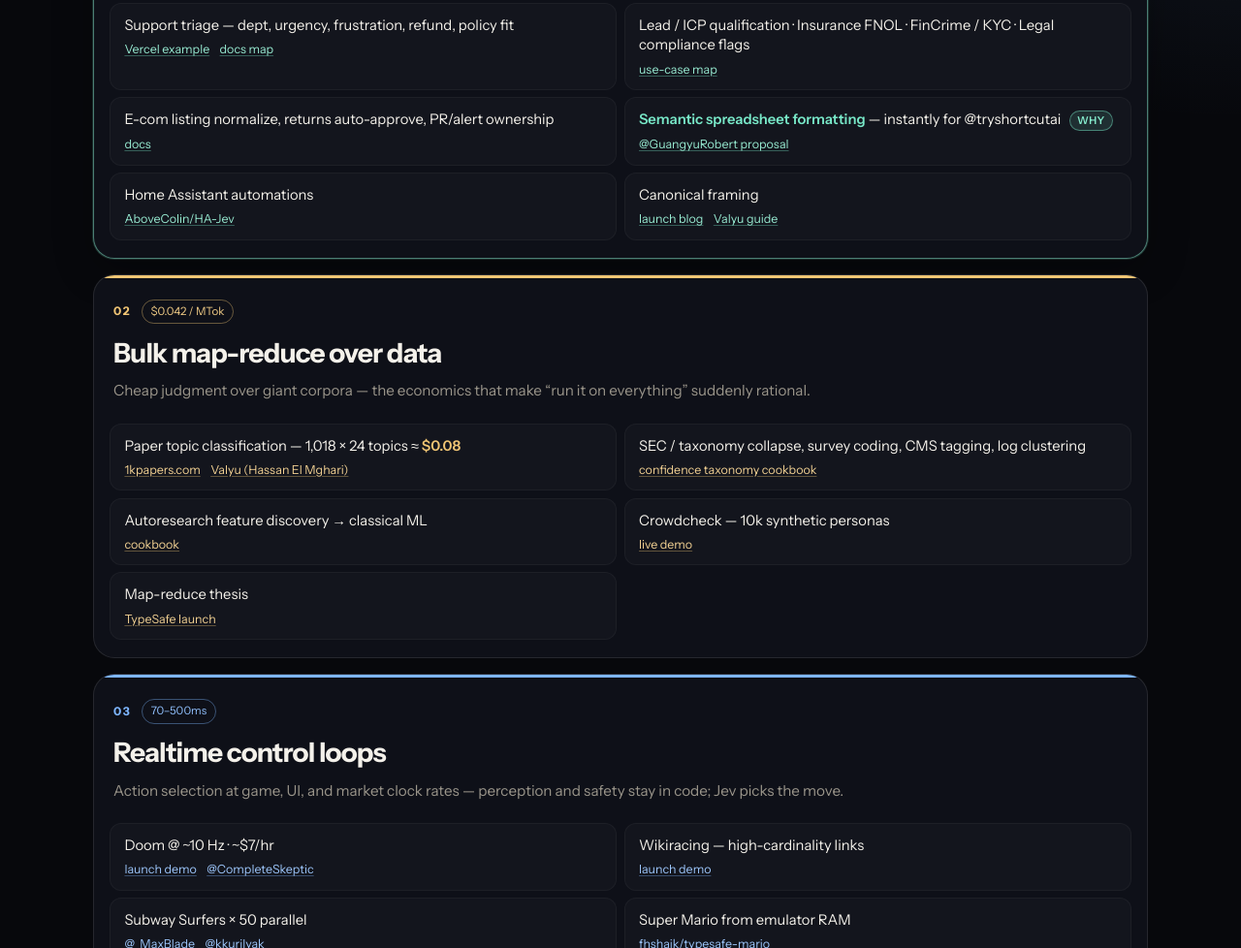
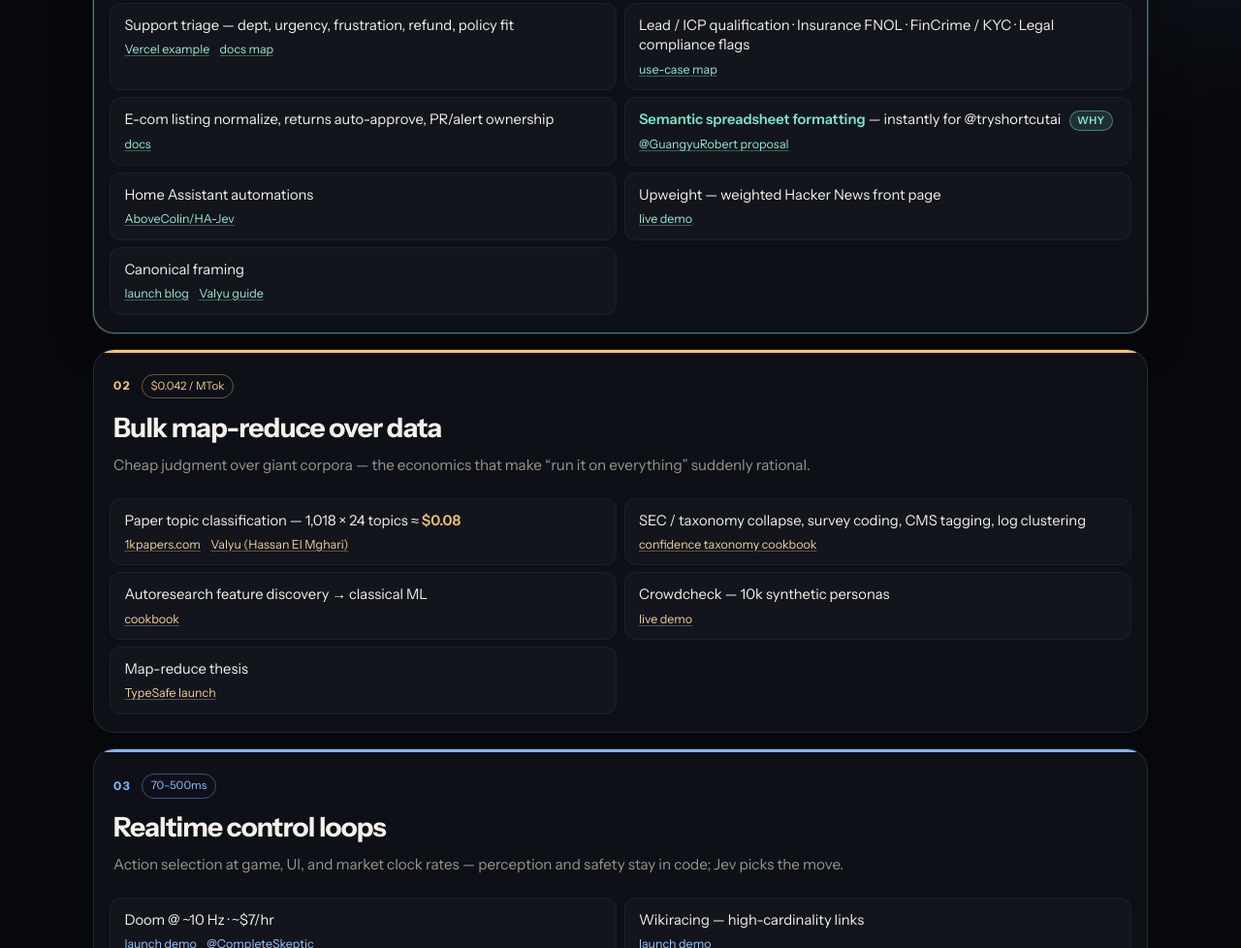
Before and after one commit to galigutta/jev-use-cases, a plain HTML site: page docs/index.html in a window 1280 px wide. Shown: the part 1312-2290 px from the top of the page at 97% size. Drawn offline with Linux system fonts and the light colour scheme.

Commit message:
Add proposed use case leaf (workflow)

```diff
--- a/docs/index.html
+++ b/docs/index.html
@@ -173,6 +173,12 @@
               <span class="leaf-primary">Home Assistant automations</span>
               <span class="leaf-meta">
                 <a href="https://github.com/AboveColin/HA-Jev" rel="noopener">AboveColin/HA-Jev</a>
+              </span>
+            </li>
+            <li id="leaf-workflow-upweight-weighted-hacker-news">
+              <span class="leaf-primary">Upweight — weighted Hacker News front page</span>
+              <span class="leaf-meta">
+                <a href="https://upweight.vercel.app/?w=td%3A60%2Cdr%3A20%2Cpu%3A60%2Csl%3A-40%2Cnv%3A40%2Ccr%3A20" rel="noopener">live demo</a>
               </span>
             </li>
             <li id="leaf-workflow-canonical-framing">
```
